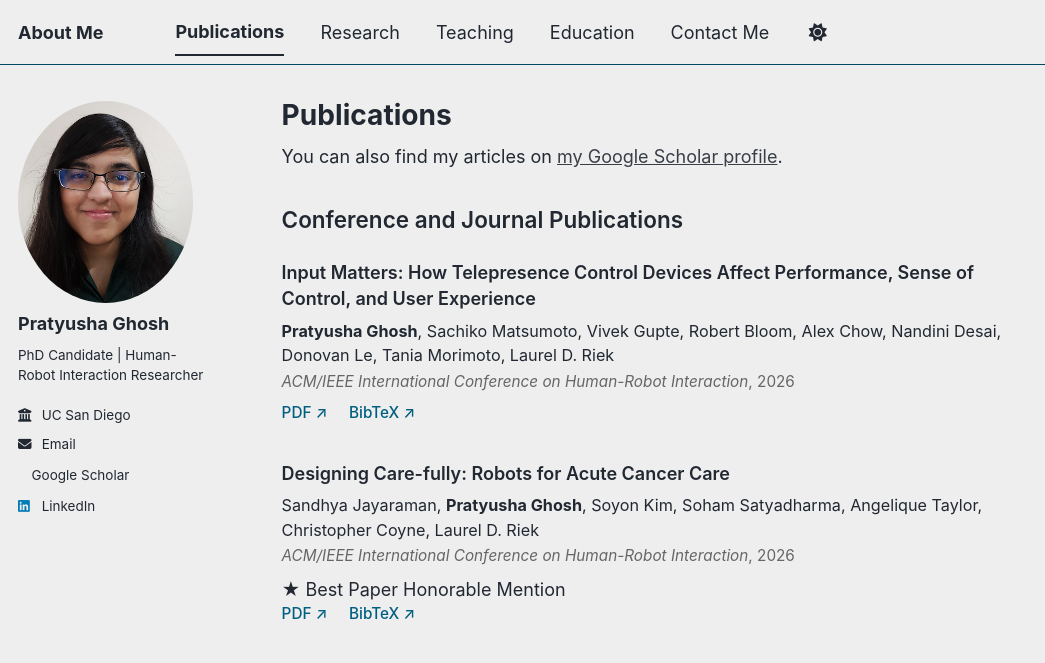
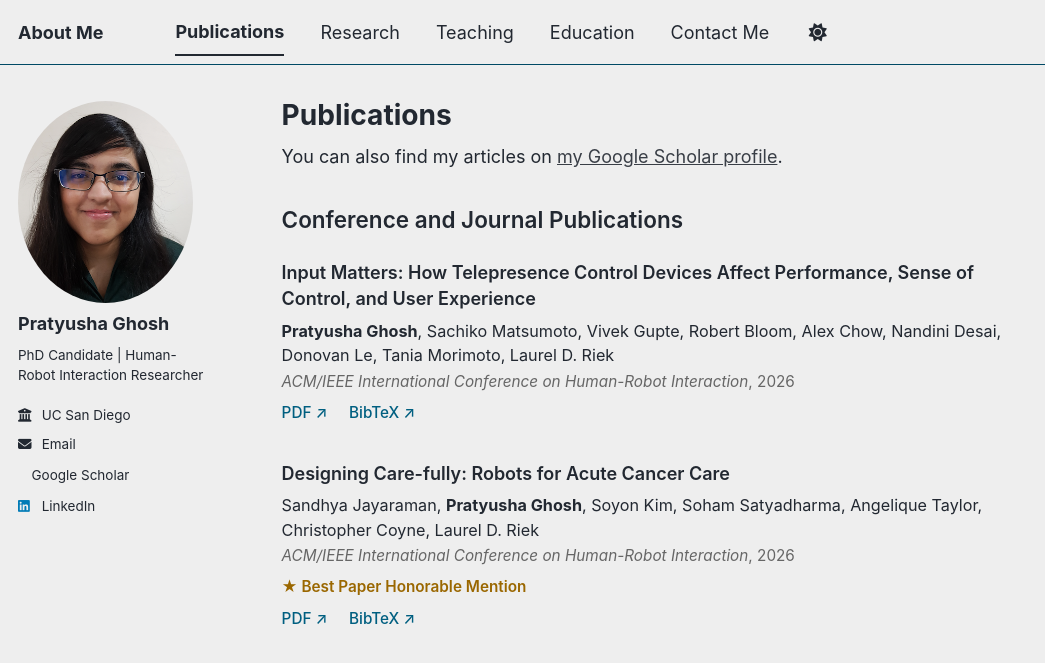
Before and after one commit to pratyusha-g/pratyusha-g.github.io, a Jekyll site: the page built from _pages/publications.html, in a window 1280 px wide. Shown: the top 663 px of the page, without its empty margins (0-1045 px from the left). Built offline with Jekyll 4.4.1, drawn with Linux system fonts in a browser that asks for light colours; a style sheet for code colours, icons or effects is not loaded.

Commit message:
Update _custom.scss

```diff
--- a/_sass/layout/_custom.scss
+++ b/_sass/layout/_custom.scss
@@ -31,6 +31,14 @@
   margin-bottom: 0.45rem;
 }
 
+.publication-award {
+  color: #9a6700;
+  font-size: 0.85rem;
+  font-weight: 600;
+  margin-top: 0.35rem;
+  margin-bottom: 0.5rem;
+}
+
 .publication-links {
   display: flex;
   flex-wrap: wrap;
```
